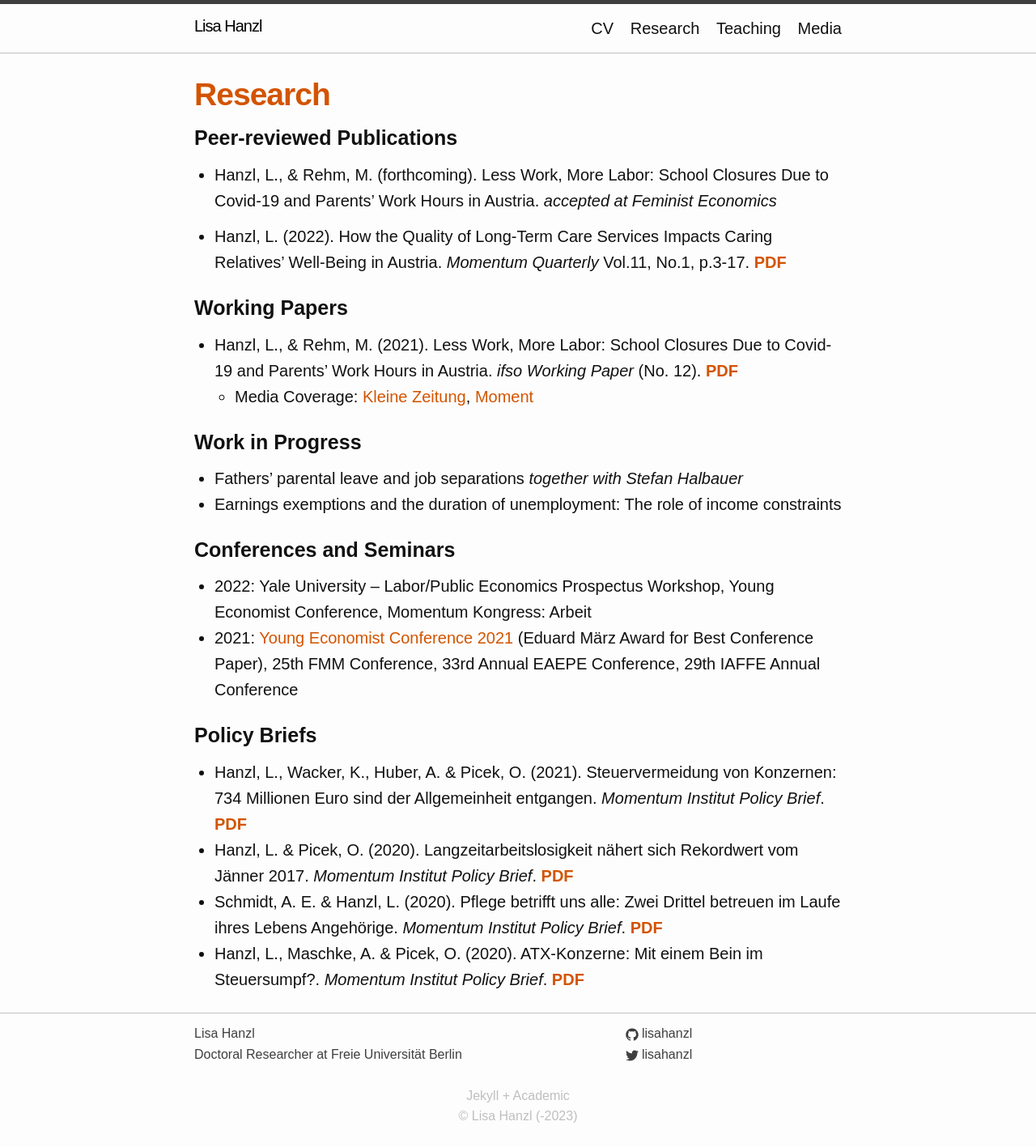
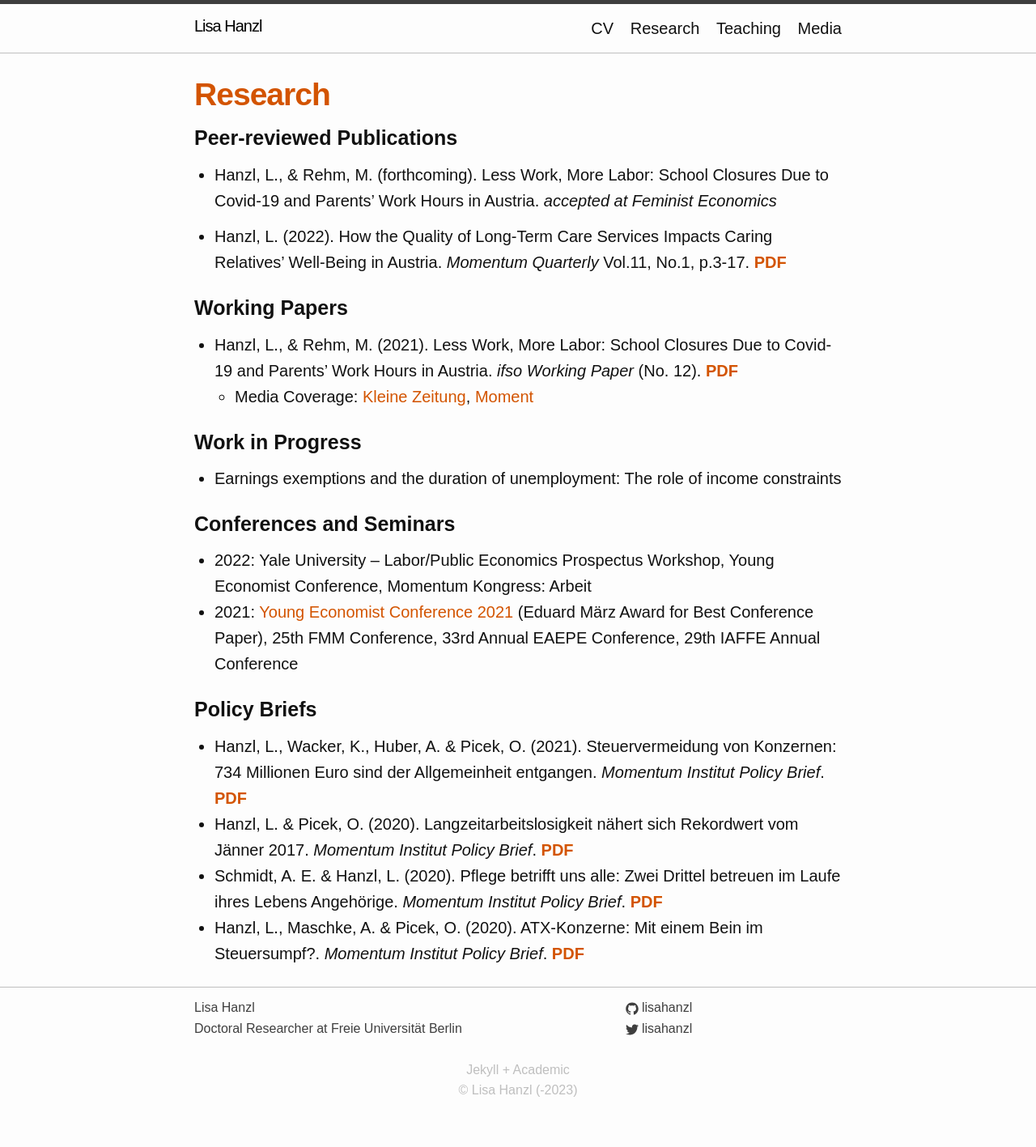
Before and after one commit to lisahanzl/lisahanzl.github.io, a Jekyll site: the page built from 01_research.md, in a window 1280 px wide. Shown: the whole page at 81% size. Built offline with Jekyll 4.4.1, drawn with Linux system fonts in a browser that asks for light colours; after the commit the page ends 1385 px from its top, so only the background shows below that.

Commit message:
Update 01_research.md

```diff
--- a/01_research.md
+++ b/01_research.md
@@ -21,7 +21,6 @@ permalink: /research/
 
 ### Work in Progress
 <p> </p>
-- Fathers' parental leave and job separations *together with Stefan Halbauer*
 - Earnings exemptions and the duration of unemployment: The role of income constraints
 <p> </p>
 
```
